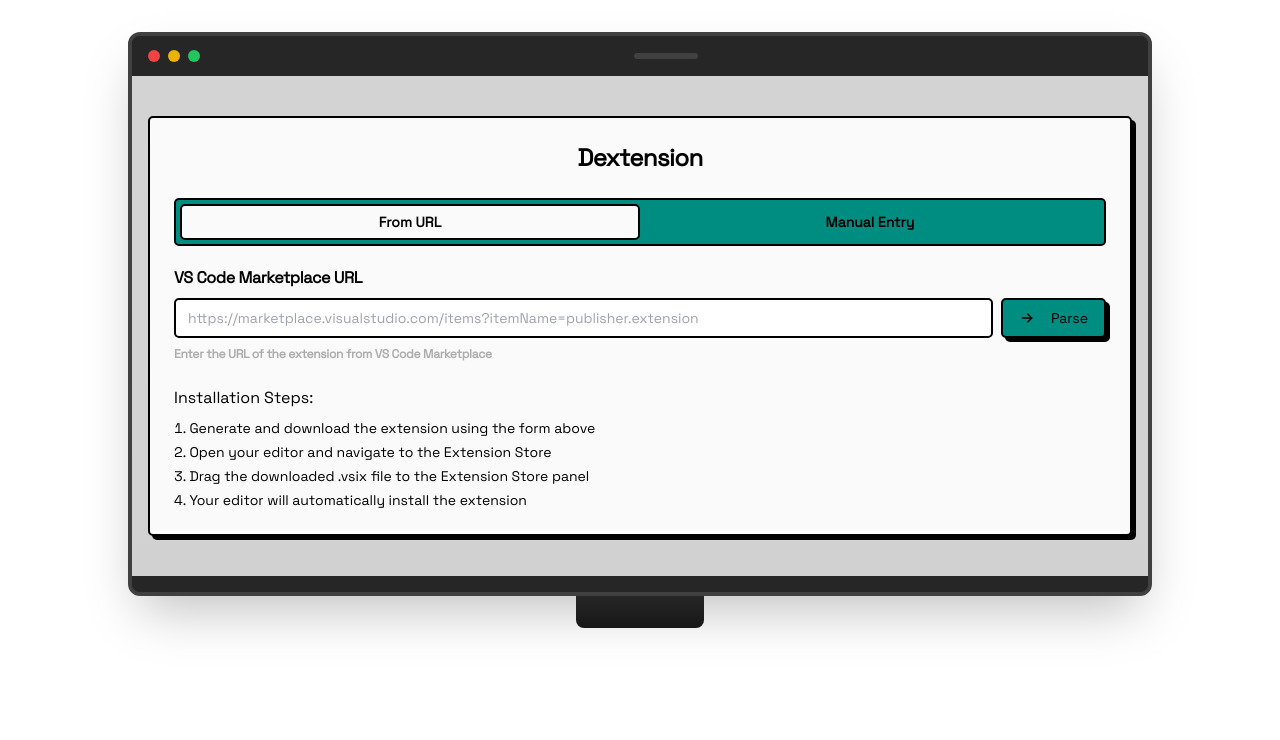
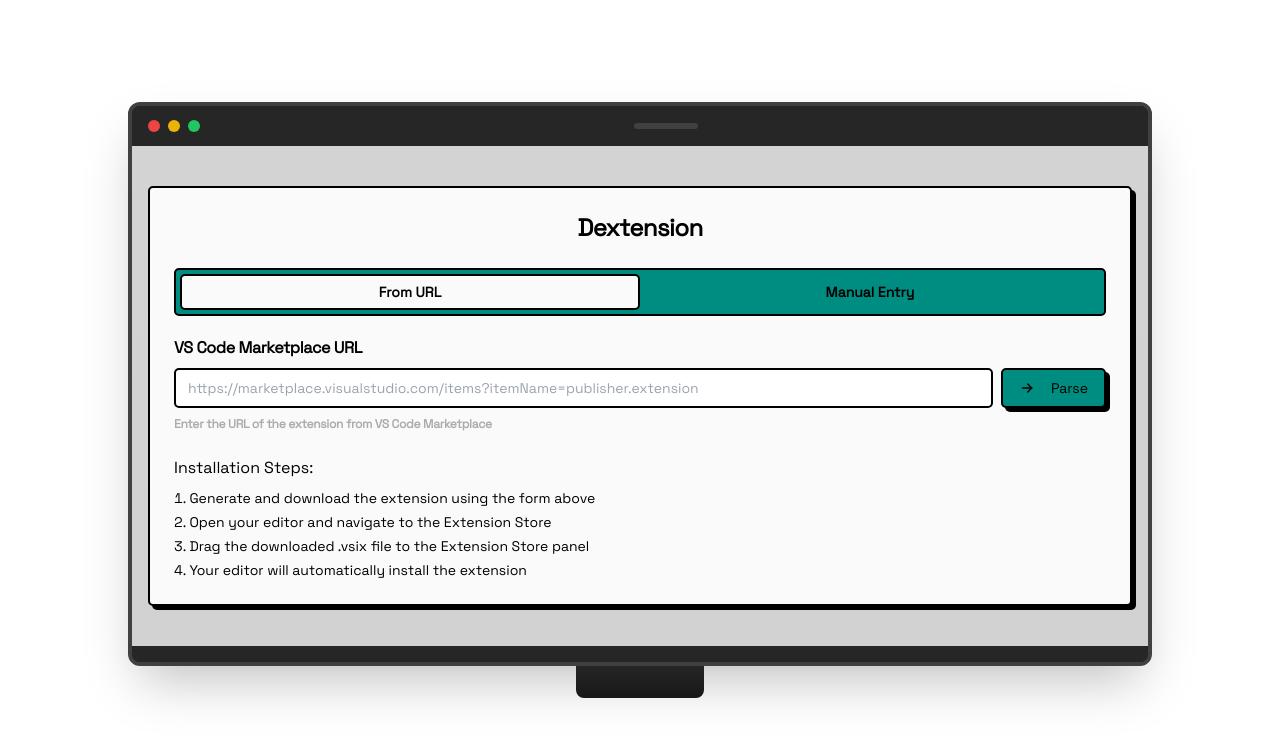
Before and after one commit to oeuvars/dextension, a Next.js app: page / in a window 1280 px wide. Shown: the top 740 px of the page. Built offline with nearby package versions, Linux system fonts and the light colour scheme.

Commit message:
improvement: centered the mac

```diff
--- a/src/app/mac-wrapper.tsx
+++ b/src/app/mac-wrapper.tsx
@@ -8,7 +8,8 @@
 
 export const MacWrapper = ({ children, wallpaper, wallpaperClassName }: Props) => {
   return (
-    <div className="w-full max-w-5xl mx-auto my-8">
+    <div className="w-full max-w-5xl mx-auto flex items-center justify-center min-h-screen">
+      <div className="w-full my-8">
         <div className="rounded-xl overflow-hidden shadow-2xl bg-neutral-800 border-4 border-neutral-700">
           <div className="bg-neutral-800 h-10 flex items-center px-4">
             <div className="flex space-x-2">
@@ -39,5 +40,6 @@
 
         <div className="mx-auto w-32 h-8 bg-gradient-to-b from-neutral-800 to-neutral-900 rounded-b-lg"></div>
       </div>
+    </div>
   );
 }
--- a/src/app/page.tsx
+++ b/src/app/page.tsx
@@ -34,7 +34,7 @@
 
   return (
     <MacWrapper wallpaper="/sequioa-wallpaper.jpg">
-      <div className="container py-6">
+      <div className="py-6 my-auto">
         <Card className="w-full bg-neutral-50">
           <CardHeader>
             <CardTitle className="text-2xl font-bold tracking-tight text-center">Dextension</CardTitle>
```
Lines whose indentation alone changed are shown as unchanged.
